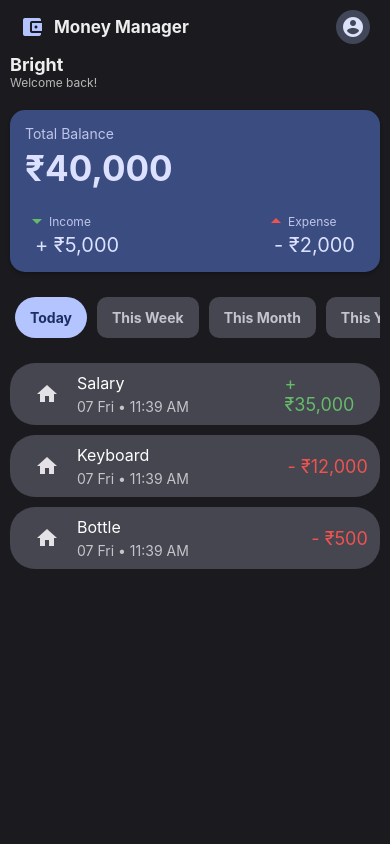
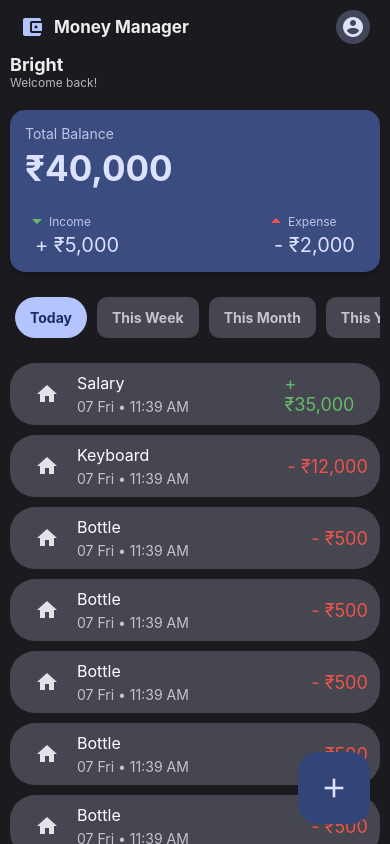
Before and after one commit to coder-eb/money-manager, a React Native app: screen / in a window 390 px wide. Built offline with nearby package versions, Linux system fonts and the light colour scheme; what @realm/react would draw is missing.

Commit message:
Bug Fix - Scroll View unscrollable

```diff
--- a/src/Screens/Home.js
+++ b/src/Screens/Home.js
@@ -8,11 +8,14 @@ import { formatAmount } from "../common/helpers";
 const Home = () => {
     const globalStyle = useContext(GlobalStyleContext);
 
-    const [filterType, setFilterType] = useState('today');
+    const [filterType, setFilterType] = useState("today");
 
     const styles = StyleSheet.create({
         container: {
             flex: 1,
+        },
+        mainScrollView: {
+            flexGrow: 1,
             backgroundColor: globalStyle.containerBgColor,
             paddingHorizontal: 10,
         },
@@ -34,7 +37,7 @@ const Home = () => {
             color: globalStyle.offwhite,
         },
         appIcon: {
-            color: globalStyle.activeButtonBgColor
+            color: globalStyle.activeButtonBgColor,
         },
         userIconBg: {
             padding: 5,
@@ -81,7 +84,7 @@ const Home = () => {
             fontSize: 35,
             fontWeight: "bold",
             marginTop: 5,
-            color: "#dbe1ff"
+            color: "#dbe1ff",
         },
         incomeExpenseSection: {
             flexDirection: "row",
@@ -106,7 +109,7 @@ const Home = () => {
         },
         incomeExpenseAmount: {
             fontSize: 20,
-            paddingHorizontal:10,
+            paddingHorizontal: 10,
             color: "#dbe1ff",
             justifyContent: "center",
         },
@@ -122,7 +125,7 @@ const Home = () => {
         filterButton: {
             paddingVertical: 12,
             paddingHorizontal: 15,
-            margin: 5
+            margin: 5,
         },
         activeFilterButton: {
             backgroundColor: globalStyle.activeButtonBgColor,
@@ -142,20 +145,30 @@ const Home = () => {
         inactiveFilterText: {
             color: globalStyle.inactiveButtonTextColor,
         },
-        transactions: {
+        transactions: {},
+        addButton: {
+            backgroundColor: "#334478",
+            position: "absolute",
+            bottom: 20,
+            right: 20,
+            padding: 20,
+            borderRadius: 20,
+            alignItems: "center",
+            justifyContent: "center",
         },
     });
 
     return (
-        <ScrollView showsVerticalScrollIndicator={false} contentContainerStyle={styles.container}>
+        <View style={styles.container}>
+            <ScrollView showsVerticalScrollIndicator={false} contentContainerStyle={styles.mainScrollView}>
                 <View style={styles.header}>
                     <View style={styles.headerLeft}>
-                    <Icon name="account-balance-wallet" size={24} style={styles.appIcon}/>
+                        <Icon name="account-balance-wallet" size={24} style={styles.appIcon} />
                         <Text style={styles.title}>Money Manager</Text>
                     </View>
                     <View style={styles.headerRight}>
                         <TouchableOpacity style={styles.userIconBg}>
-                        <Icon name="account-circle" size={24} style={styles.userIcon}/>
+                            <Icon name="account-circle" size={24} style={styles.userIcon} />
                         </TouchableOpacity>
                     </View>
                 </View>
@@ -166,47 +179,57 @@ const Home = () => {
                 <View style={styles.balanceCard}>
                     <View style={styles.balance}>
                         <Text style={styles.balanceText}>Total Balance</Text>
-                    <Text style={styles.balanceAmount}>{formatAmount(40000, 'balance', false)}</Text>
+                        <Text style={styles.balanceAmount}>{formatAmount(40000, "balance", false)}</Text>
                     </View>
                     <View style={styles.incomeExpenseSection}>
                         <View style={styles.incomeExpenseContainer}>
                             <View style={styles.incomeExpenseTitle}>
-                            <Icon name="arrow-drop-down" size={24} style={styles.incomeIcon}/>
+                                <Icon name="arrow-drop-down" size={24} style={styles.incomeIcon} />
                                 <Text style={styles.incomeExpenseText}>Income</Text>
                             </View>
-                        <Text style={[styles.incomeExpenseAmount, styles.incomeAmount]}>{formatAmount(5000, 'credit')}</Text>
+                            <Text style={[styles.incomeExpenseAmount, styles.incomeAmount]}>{formatAmount(5000, "credit")}</Text>
                         </View>
                         <View style={styles.incomeExpenseContainer}>
                             <View style={styles.incomeExpenseTitle}>
-                            <Icon name="arrow-drop-up" size={24} style={styles.expenseIcon}/>
+                                <Icon name="arrow-drop-up" size={24} style={styles.expenseIcon} />
                                 <Text style={styles.incomeExpenseText}>Expense</Text>
                             </View>
-                        <Text style={[styles.incomeExpenseAmount, styles.expenseAmount]}>{formatAmount(2000, 'debit')}</Text>
+                            <Text style={[styles.incomeExpenseAmount, styles.expenseAmount]}>{formatAmount(2000, "debit")}</Text>
                         </View>
                     </View>
                 </View>
                 <View>
                     <ScrollView horizontal={true} showsHorizontalScrollIndicator={false} contentContainerStyle={styles.filterButtons}>
-                    <TouchableOpacity style={[styles.filterButton, filterType === "today" ? styles.activeFilterButton : styles.inactiveFilterButton]} onPress={() => setFilterType('today')}>
+                        <TouchableOpacity style={[styles.filterButton, filterType === "today" ? styles.activeFilterButton : styles.inactiveFilterButton]} onPress={() => setFilterType("today")}>
                             <Text style={[styles.filterText, filterType === "today" ? styles.activeFilterText : styles.inactiveFilterText]}>Today</Text>
                         </TouchableOpacity>
-                    <TouchableOpacity style={[styles.filterButton, filterType === "this_week" ? styles.activeFilterButton : styles.inactiveFilterButton]} onPress={() => setFilterType('this_week')}>
+                        <TouchableOpacity style={[styles.filterButton, filterType === "this_week" ? styles.activeFilterButton : styles.inactiveFilterButton]} onPress={() => setFilterType("this_week")}>
                             <Text style={[styles.filterText, filterType === "this_week" ? styles.activeFilterText : styles.inactiveFilterText]}>This Week</Text>
                         </TouchableOpacity>
-                    <TouchableOpacity style={[styles.filterButton, filterType === "this_month" ? styles.activeFilterButton : styles.inactiveFilterButton]} onPress={() => setFilterType('this_month')}>
+                        <TouchableOpacity style={[styles.filterButton, filterType === "this_month" ? styles.activeFilterButton : styles.inactiveFilterButton]} onPress={() => setFilterType("this_month")}>
                             <Text style={[styles.filterText, filterType === "this_month" ? styles.activeFilterText : styles.inactiveFilterText]}>This Month</Text>
                         </TouchableOpacity>
-                    <TouchableOpacity style={[styles.filterButton, filterType === "this_year" ? styles.activeFilterButton : styles.inactiveFilterButton]} onPress={() => setFilterType('this_year')}>
+                        <TouchableOpacity style={[styles.filterButton, filterType === "this_year" ? styles.activeFilterButton : styles.inactiveFilterButton]} onPress={() => setFilterType("this_year")}>
                             <Text style={[styles.filterText, filterType === "this_year" ? styles.activeFilterText : styles.inactiveFilterText]}>This Year</Text>
                         </TouchableOpacity>
                     </ScrollView>
                 </View>
                 <View style={styles.transactions}>
-                <TransactionCard record={{name: 'Salary', date: new Date(), amount: 35000, type: 'credit'}}/>
-                <TransactionCard record={{name: 'Keyboard', date: new Date(), amount: 12000, type: 'debit'}}/>
-                <TransactionCard record={{name: 'Bottle', date: new Date(), amount: 500, type: 'debit'}}/>
+                    <TransactionCard record={{ name: "Salary", date: new Date(), amount: 35000, type: "credit" }} />
+                    <TransactionCard record={{ name: "Keyboard", date: new Date(), amount: 12000, type: "debit" }} />
+                    <TransactionCard record={{ name: "Bottle", date: new Date(), amount: 500, type: "debit" }} />
+                    <TransactionCard record={{ name: "Bottle", date: new Date(), amount: 500, type: "debit" }} />
+                    <TransactionCard record={{ name: "Bottle", date: new Date(), amount: 500, type: "debit" }} />
+                    <TransactionCard record={{ name: "Bottle", date: new Date(), amount: 500, type: "debit" }} />
+                    <TransactionCard record={{ name: "Bottle", date: new Date(), amount: 500, type: "debit" }} />
+                    <TransactionCard record={{ name: "Bottle", date: new Date(), amount: 500, type: "debit" }} />
+                    <TransactionCard record={{ name: "Bottle", date: new Date(), amount: 500, type: "debit" }} />
                 </View>
             </ScrollView>
+            <TouchableOpacity style={styles.addButton}>
+                <Icon name="add" size={32} color="#dbe1ff" />
+            </TouchableOpacity>
+        </View>
     );
 };
 
```
Lines whose indentation alone changed are shown as unchanged.
